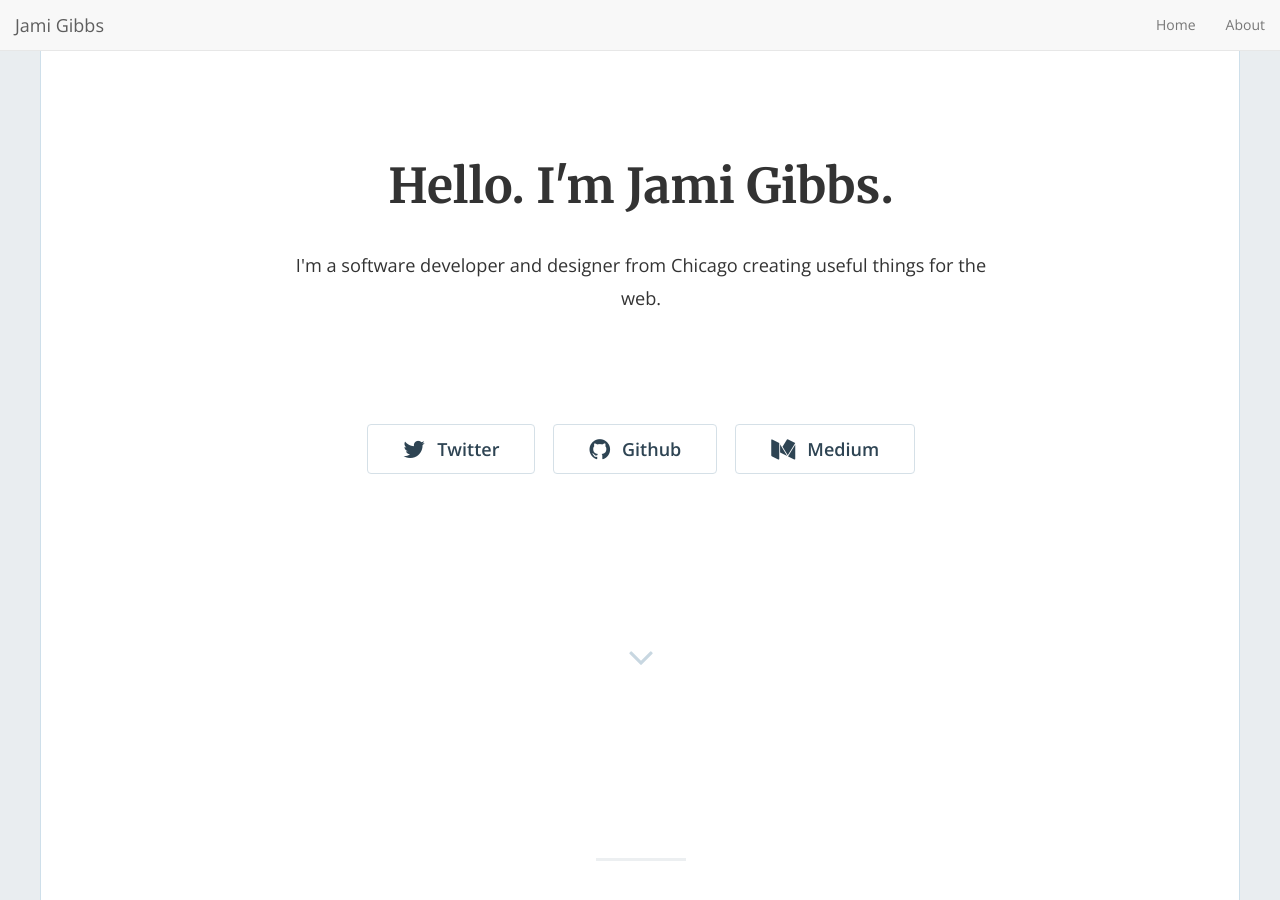
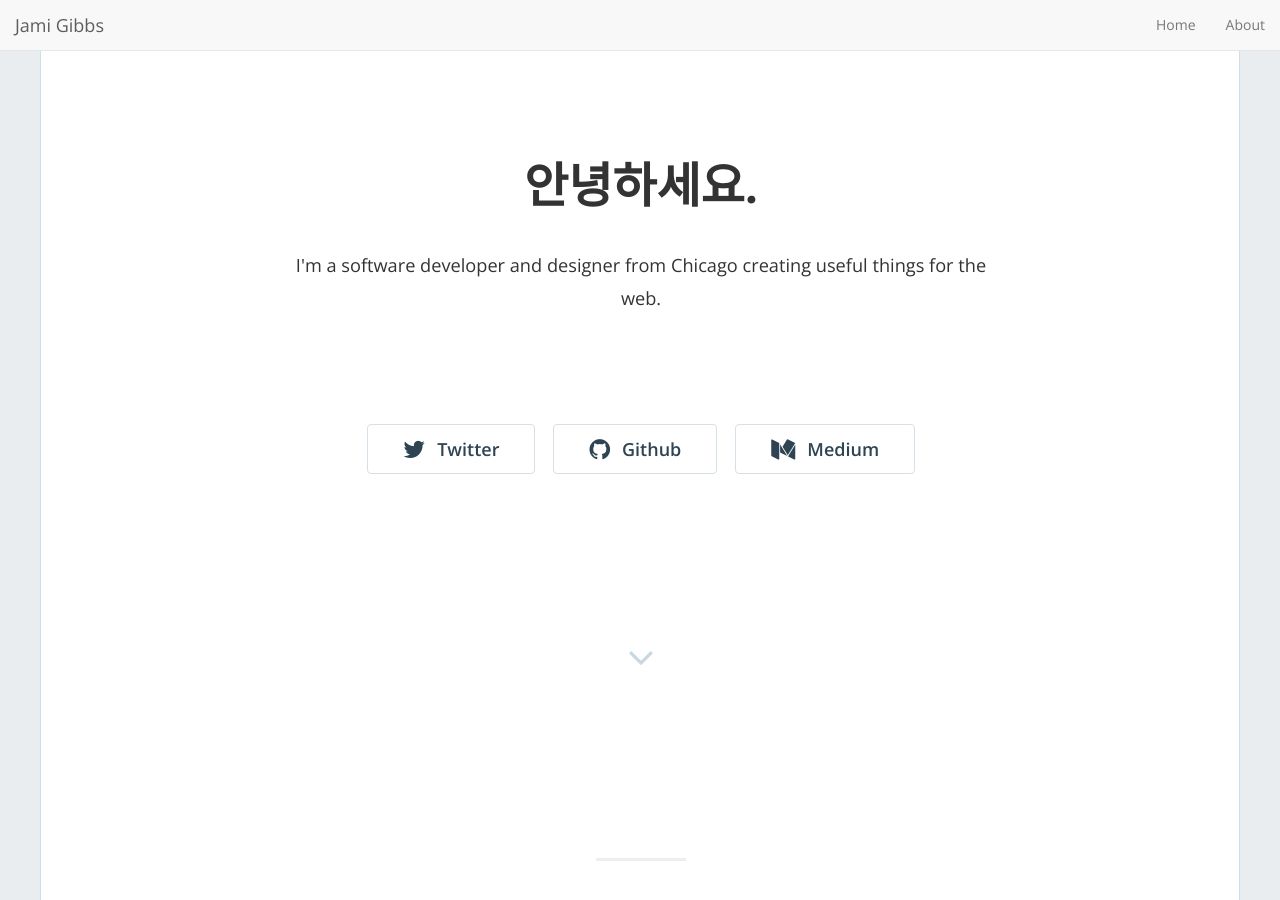
Before and after one commit to hyunsojung-dev/hyunsojung-dev.github.io, a Jekyll site: the page built from index.html, in a window 1280 px wide and 900 px high. Built offline with Jekyll 4.4.1, drawn with Linux system fonts in a browser that asks for light colours; nearby versions of some CDN libraries; the list of posts is cut into pages by our own code.

Commit message:
title name edit

```diff
--- a/_includes/home-hero.html
+++ b/_includes/home-hero.html
@@ -9,7 +9,7 @@
         <div class="hero-content">
 
           {% if site.title != '' %}
-          <h1 class="text-center">{{site.title}}</h1>
+          <h1 class="text-center">안녕하세요. </h1>
           {% endif %}
 
           {% if site.description != '' or site.enable_contact == true %}
```
